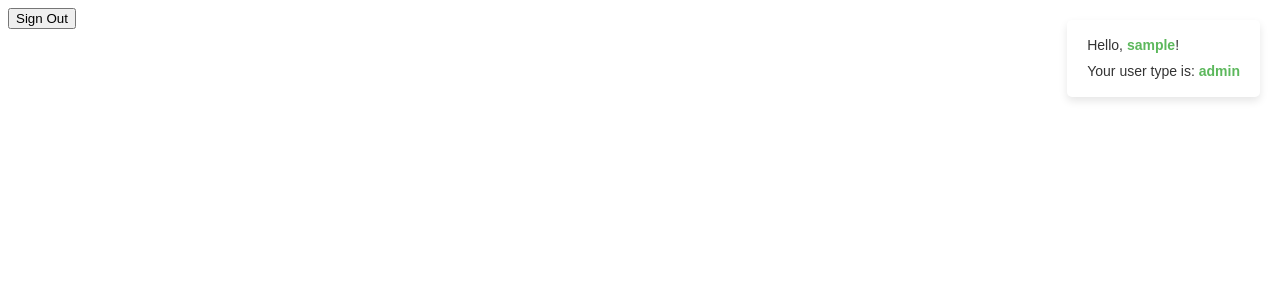
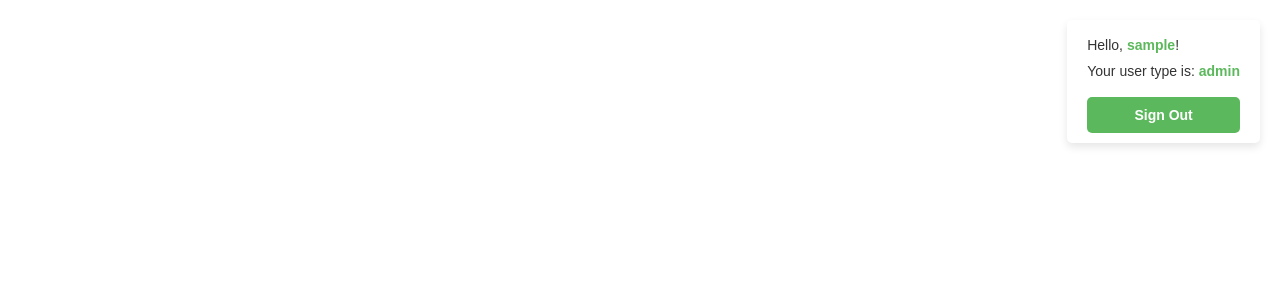
Before and after one commit to efuller84/MyResearchBuddy, a PHP site: page /dashboard.php in a window 1280 px wide. Shown: the top 300 px of the page. Run offline with PHP 8.4, Linux system fonts and the light colour scheme; the visitor is signed in with stand-in values (Sample User, id 1).

Commit message:
dashboard update

```diff
--- a/public_html/dashboard/dashboard.php
+++ b/public_html/dashboard/dashboard.php
@@ -24,51 +24,56 @@ if ($_SERVER["REQUEST_METHOD"] == "POST") {
         <style type = "text/css">
             /* Container for user info box */
             .user-info-box {
-            position: fixed; /* Fixes the box to the corner */
+                position: fixed;
                 top: 20px;
                 right: 20px;
-            background-color: #fff; /* White background */
+                background-color: #fff;
                 padding: 10px 20px;
                 border-radius: 5px;
-            box-shadow: 0 4px 8px rgba(0, 0, 0, 0.1); /* Slight shadow for depth */
-            font-family: 'Arial', sans-serif; /* Matches the rest of the page */
-            color: #333; /* Dark text color */
-            font-size: 14px; /* Small font size */
-            z-index: 1000; /* Ensures it stays on top */
+                box-shadow: 0 4px 8px rgba(0, 0, 0, 0.1);
+                font-family: 'Arial', sans-serif;
+                color: #333;
+                font-size: 14px;
+                z-index: 1000;
             }
 
             .user-info-box strong {
                 font-weight: bold;
-            color: #5cb85c; /* Matches the button style */
+                color: #5cb85c;
             }
 
             .user-info-box p {
-            margin: 5px 0; /* Space between the lines */
-            line-height: 1.5; /* Adjust line height */
+                margin: 5px 0;
+                line-height: 1.5;
             }
 
-        .user-info-box a {
-            display: inline-block;
-            margin-top: 10px;
-            text-decoration: none;
-            color: #007bff; /* Blue color for the logout link */
-            font-size: 12px;
+            /* Button in the user info box (same style as submit button) */
+            .user-info-box .sign-out-btn {
+                background-color: #5cb85c;
+                color: white;
+                padding: 10px;
+                border: none;
+                border-radius: 5px;
+                width: 100%;
+                cursor: pointer;
+                font-size: 14px;
+                font-weight: bold;
+                transition: background-color 0.3s ease;
+                margin-top: 10px; /* Space between text and button */
             }
 
-        .user-info-box a:hover {
-            text-decoration: underline;
-            color: #0056b3; /* Darker blue on hover */
+            .user-info-box .sign-out-btn:hover {
+                background-color: #4cae4c;
             }
-
         </style>
     </head>
     <body>
     <div class="user-info-box">
         <p>Hello, <strong><?php echo htmlspecialchars($username); ?></strong>!</p>
         <p>Your user type is: <strong><?php echo htmlspecialchars($usertype); ?></strong></p>
+        <form action="" method="post">
+            <button type="submit" class="sign-out-btn">Sign Out</button>
+        </form>
     </div>
-    <form action="" method="post">
-        <button type="submit">Sign Out</button>
-    </form>
     </body>
 </html>
```
Lines whose indentation alone changed are shown as unchanged.
